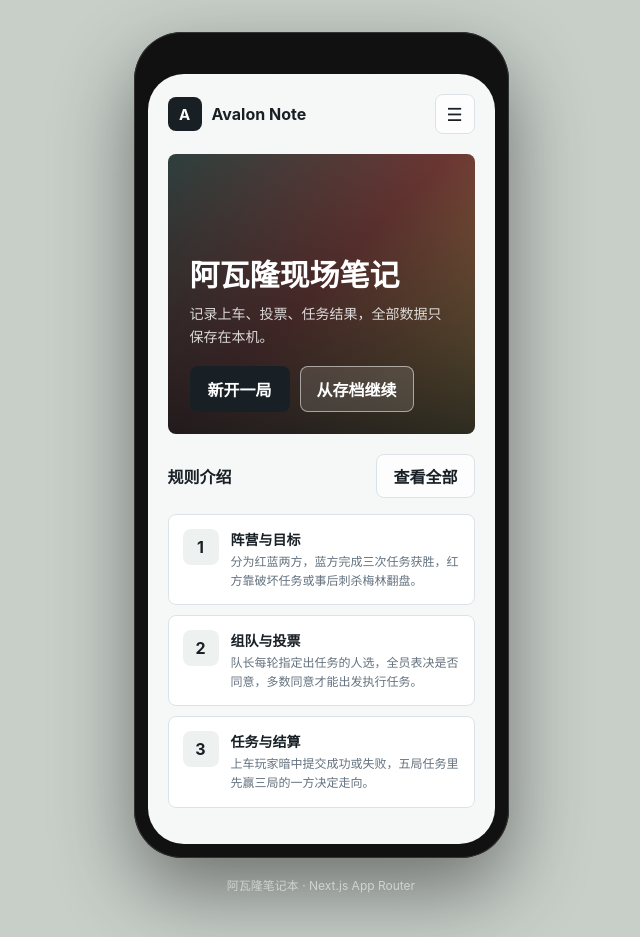
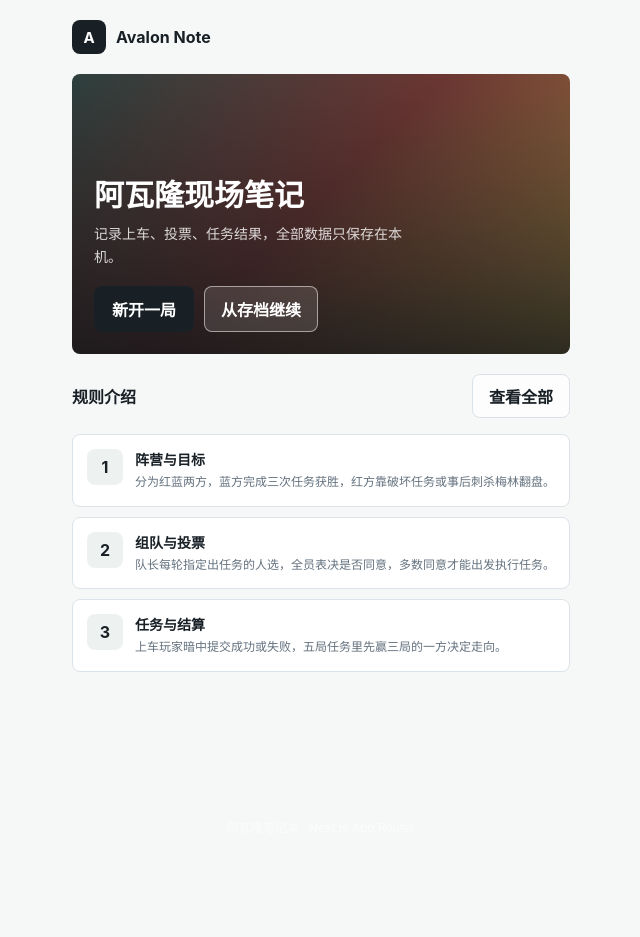
Before and after one commit to izylin/avalon-notepad, a Next.js app: page / in a window 1280 px wide. Shown: the whole page, without its empty margins (319-959 px from the left). After the commit the page ends 847 px from the top, so only its background shows below. Built offline with nearby package versions, Linux system fonts and the light colour scheme.

Commit message:
Remove home menu and phone frame

```diff
--- a/src/app/globals.css
+++ b/src/app/globals.css
@@ -18,7 +18,7 @@
 body {
   margin: 0;
   min-height: 100vh;
-  background: #c8cfc9;
+  background: var(--paper);
   color: var(--ink);
 }
 
@@ -28,39 +28,30 @@ button { cursor: pointer; }
 .page-wrap {
   min-height: 100vh;
   display: flex;
-  align-items: center;
+  align-items: stretch;
   justify-content: center;
-  padding: 32px 16px;
+  padding: 0;
 }
 
 .phone-shell {
-  width: 375px;
-  min-height: 812px;
-  border-radius: 48px;
-  background: #111;
-  padding: 14px;
-  box-shadow: 0 32px 80px rgba(0,0,0,.45), inset 0 0 0 1px #333;
+  width: 100%;
+  min-height: 100vh;
 }
 
 .phone-notch {
-  width: 120px;
-  height: 28px;
-  background: #111;
-  border-radius: 0 0 18px 18px;
-  margin: 0 auto;
+  display: none;
 }
 
 .phone-screen {
   position: relative;
-  border-radius: 36px;
   overflow: hidden;
   background: var(--paper);
-  min-height: 770px;
+  min-height: 100vh;
 }
 
 .screen {
   width: 100%;
-  min-height: 770px;
+  min-height: 100vh;
   padding: 20px;
   background: var(--paper);
   animation: fadeIn .18s ease;
--- a/src/app/page.tsx
+++ b/src/app/page.tsx
@@ -5,7 +5,6 @@ import { IdentityTagsPanel } from "@/components/IdentityTagsPanel";
 import { LaunchHistory } from "@/components/LaunchHistory";
 import { MissionPager } from "@/components/MissionPager";
 import { MissionReview } from "@/components/MissionReview";
-import { PageMenu } from "@/components/PageMenu";
 import { RuleList, RulesScreen } from "@/components/RulesScreen";
 import { SeatSvg } from "@/components/SeatSvg";
 import {
@@ -29,7 +28,6 @@ import {
   togglesFor,
   type GameState,
   type IdentityTag,
-  type MissionResult,
   type RoleKey,
   type Screen
 } from "@/lib/game";
@@ -41,7 +39,6 @@ export default function Home() {
   const [setupLeader, setSetupLeader] = useState(1);
   const [state, setState] = useState<GameState | null>(null);
   const [showSave, setShowSave] = useState(false);
-  const [showMenu, setShowMenu] = useState(false);
   const [viewMissionIndex, setViewMissionIndex] = useState<number | null>(null);
 
   const filler = useMemo(() => {
@@ -58,7 +55,6 @@ export default function Home() {
 
   function goTo(next: Screen) {
     setShowSave(false);
-    setShowMenu(false);
     setScreen(next);
   }
 
@@ -147,37 +143,6 @@ export default function Home() {
     goTo("record");
   }
 
-  function demoStateFor(nextScreen: Screen) {
-    const base = state ?? freshState(8, togglesFor(8), 1);
-    if (nextScreen === "assassinate") {
-      return {
-        ...base,
-        currentMission: 2,
-        missionResults: ["good", "good", "good", null, null] as MissionResult[],
-        awaitingAssassination: true
-      };
-    }
-    if (nextScreen !== "result") return base;
-
-    return {
-      ...base,
-      currentMission: 4,
-      missionResults: ["good", "bad", "good", "bad", "good"] as MissionResult[],
-      finished: true,
-      winner: "blue" as const
-    };
-  }
-
-  function jumpToDemoScreen(nextScreen: Screen) {
-    if (["record", "notes", "result", "assassinate"].includes(nextScreen)) {
-      const next = demoStateFor(nextScreen);
-      setState(next);
-      setViewMissionIndex(null);
-      saveToStorage(next);
-    }
-    goTo(nextScreen);
-  }
-
   const currentSize = state ? state.missionSizes[state.currentMission] : 0;
   const leaderSeat = state ? state.leaderIndex + 1 : 1;
   const activeScreen = state?.awaitingAssassination && screen === "record"
@@ -199,7 +164,6 @@ export default function Home() {
               <section className="screen">
                 <nav className="app-nav">
                   <div className="brand"><span className="brand-mark">A</span><span>Avalon Note</span></div>
-                  <button className="icon-btn" aria-label="菜单" onClick={() => setShowMenu(true)}>☰</button>
                 </nav>
                 <div className="hero">
                   <h3>阿瓦隆现场笔记</h3>
@@ -388,8 +352,6 @@ export default function Home() {
                 <button className="primary-btn" style={{ width: "100%" }} onClick={() => goTo("home")}>返回首页</button>
               </section>
             )}
-
-            {showMenu && <PageMenu onClose={() => setShowMenu(false)} onJump={jumpToDemoScreen} />}
           </div>
         </div>
         <p className="footer-note">阿瓦隆笔记本 · Next.js App Router</p>
```
